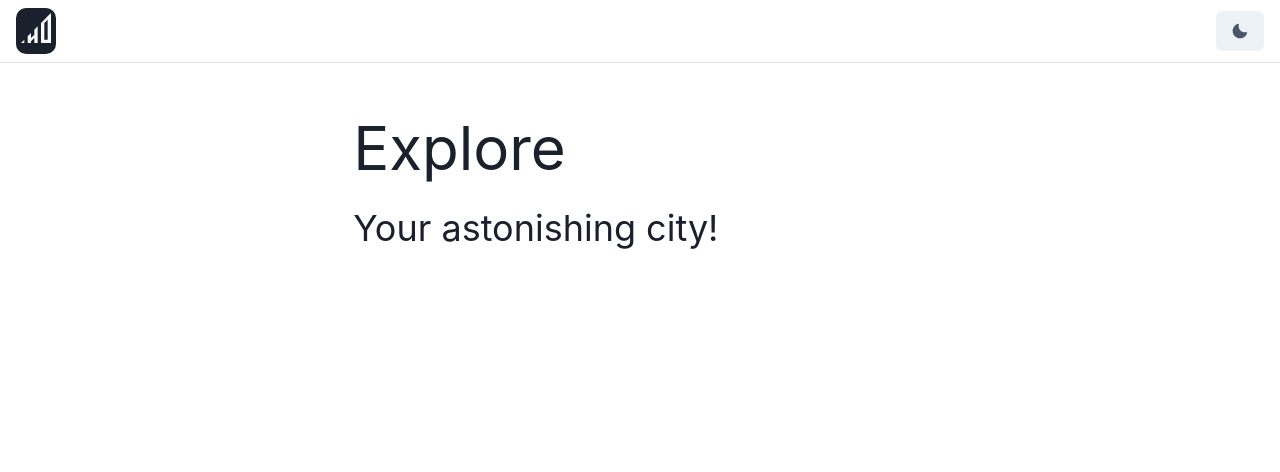
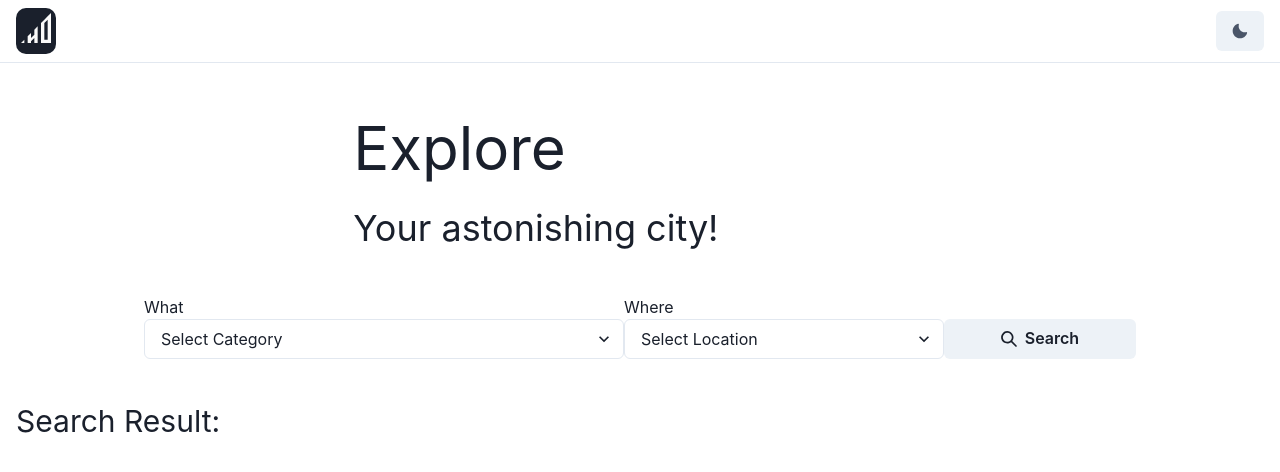
Before and after one commit to JoshuaAlzate/high-output-ventures, a Next.js app: page / in a window 1280 px wide. Shown: the top 472 px of the page. Built offline with nearby package versions, Linux system fonts and the light colour scheme.

Commit message:
Added Search Components to Index

```diff
--- a/pages/index.tsx
+++ b/pages/index.tsx
@@ -1,7 +1,25 @@
 import { Container, Stack, Text } from '@chakra-ui/react'
-import type { NextPage } from 'next'
+import type { GetStaticProps, NextPage } from 'next'
+import Search from '../components/search'
+import SearchResult from '../components/search-result'
+import api_categories from '../categories.json';
+import api_location from '../countries.json';
+import { Category } from '../model/category.model';
+import { useSelector } from 'react-redux';
 
-const Home: NextPage = () => {
+
+
+export const getStaticProps: GetStaticProps<{ categories: Category[], locations: any }> = async () => {
+  return {
+    props: {
+      categories: api_categories,
+      locations: api_location
+    },
+  };
+}
+
+const Home = ({ categories, locations }) => {
+  const businessSearchResult = useSelector(state => state['businessSearchResult']);
   return (
     <>
       <Container py={10}>
@@ -10,7 +28,10 @@ const Home: NextPage = () => {
           <Text fontSize='4xl'>Your astonishing city!</Text>
         </Stack>
       </Container>
+      <Search categories={categories} locations={locations} />
+      <SearchResult businesses={businessSearchResult} />
     </>
+
   )
 }
 
```
